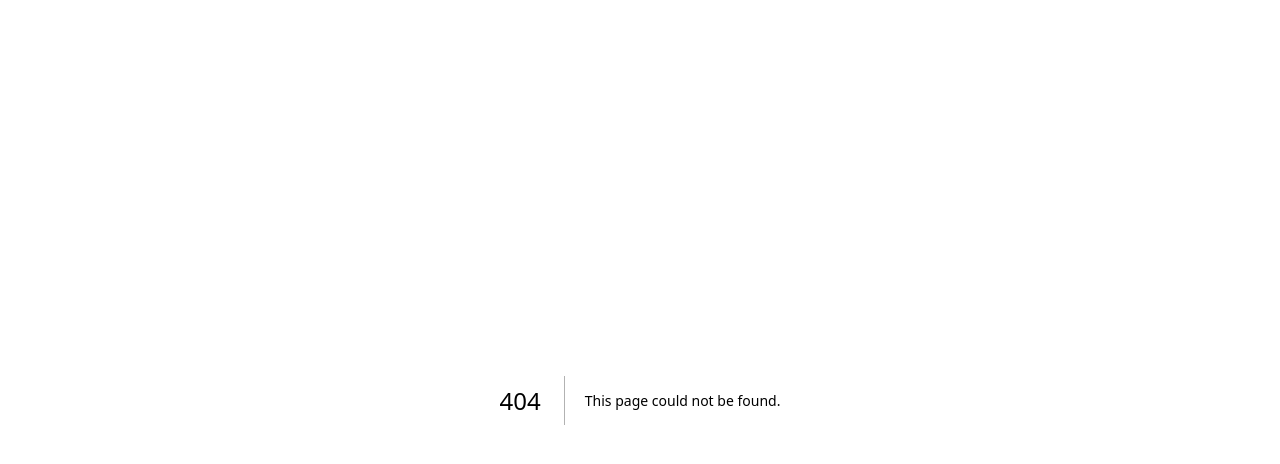
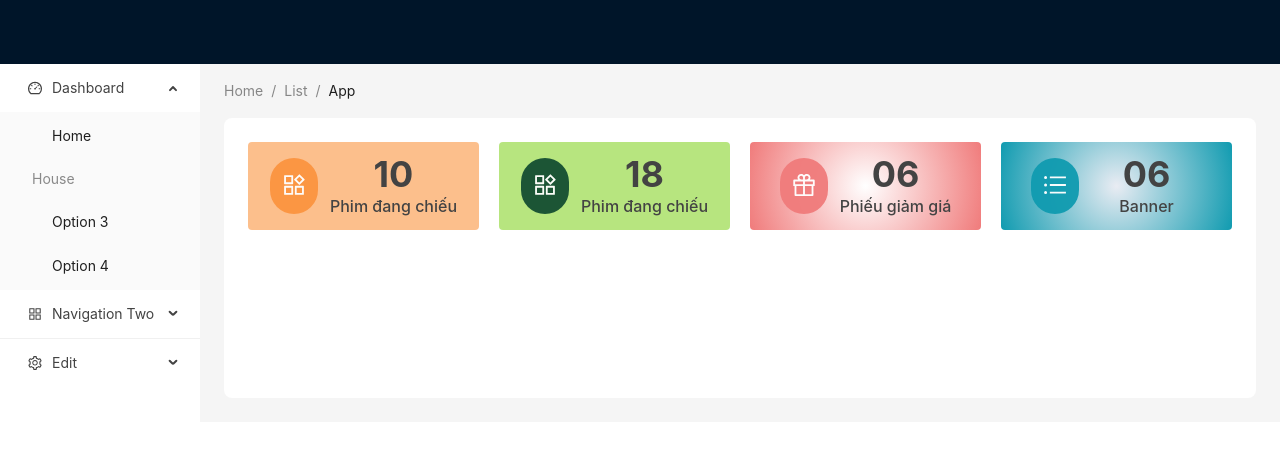
Before and after one commit to wingsx0/TIM_FE, a Next.js app: page /dashboard/home in a window 1280 px wide. Before the commit this address had no page. Shown: the top 464 px of the page. Built offline with nearby package versions, Linux system fonts and the light colour scheme.

Commit message:
finish header home component

```diff
--- a/src/app/dashboard/(home)/page.tsx
+++ /dev/null
@@ -1,7 +0,0 @@
-import React from "react";
-
-const page = () => {
-  return <div>Hello world</div>;
-};
-
-export default page;
--- /dev/null
+++ b/src/app/dashboard/home/HeaderHomeDashboard.tsx
@@ -0,0 +1,80 @@
+import {
+  GiftOutlined,
+  ProductOutlined,
+  UnorderedListOutlined,
+} from "@ant-design/icons";
+import React from "react";
+interface IItem {
+  key: number;
+  icon: React.ReactNode;
+  num: number;
+  title: string;
+  color: string;
+  bgColor: string;
+}
+
+const items: IItem[] = [
+  {
+    key: 1,
+    icon: <ProductOutlined />,
+    num: 10,
+    title: "Phim đang chiếu",
+    color: "#fb9440",
+    bgColor: "rgba(251,148,64,0.6)",
+  },
+  {
+    key: 2,
+    icon: <ProductOutlined />,
+    num: 18,
+    title: "Phim đang chiếu",
+    color: "#144e32",
+    bgColor: "rgba(113,203,0,0.5)",
+  },
+  {
+    key: 3,
+    icon: <GiftOutlined />,
+    num: 6,
+    title: "Phiếu giảm giá",
+    color: "#f07b7b",
+    bgColor:
+      "radial-gradient(circle, rgba(255,255,255,1) 0%, rgba(240,123,123,1) 100%)",
+  },
+  {
+    key: 4,
+    icon: <UnorderedListOutlined />,
+    num: 6,
+    title: "Banner",
+    color: "#109bb0",
+    bgColor:
+      "radial-gradient(circle, rgba(233,236,243,1) 0%, rgba(16,155,176,1) 100%)",
+  },
+];
+const HeaderHomeDashboard = () => {
+  return (
+    <div className="grid grid-cols-4 gap-x-5">
+      {items && items.map((item) => <ItemHeader key={item.key} item={item} />)}
+    </div>
+  );
+};
+const ItemHeader = ({ item }: { item: IItem }) => {
+  const { icon, num, title, color, bgColor } = item;
+  return (
+    <div
+      className="flex items-center justify-center rounded gap-x-3 py-3 px-2"
+      style={{ background: bgColor }}
+    >
+      <span
+        className="p-3 rounded-full opacity-95 text-2xl text-white"
+        style={{ backgroundColor: color }}
+      >
+        {icon}
+      </span>
+      <div className="flex flex-col items-center text-base text-black43 min-w-28">
+        <span className="text-4xl font-bold">{num < 10 ? `0${num}` : num}</span>
+        <span className="font-medium">{title}</span>
+      </div>
+    </div>
+  );
+};
+
+export default HeaderHomeDashboard;
--- /dev/null
+++ b/src/app/dashboard/home/page.tsx
@@ -0,0 +1,12 @@
+import React from "react";
+import HeaderHomeDashboard from "./HeaderHomeDashboard";
+
+const page = () => {
+  return (
+    <>
+      <HeaderHomeDashboard></HeaderHomeDashboard>
+    </>
+  );
+};
+
+export default page;
--- a/src/app/globals.css
+++ b/src/app/globals.css
@@ -174,3 +174,15 @@ width: calc((100% - 334px) - 32px);
 .ant-btn-primary {
   @apply bg-primary !important;
 }
+/* menu-dashboard */
+
+.menu-dashboard .ant-menu-submenu-open.ant-menu-submenu-selected > .ant-menu-submenu-title {
+  background: rgb(251,148,64);
+background: linear-gradient(90deg, rgba(251,148,64,1) 0%, rgba(251,148,64,0.7904411764705882) 100%);
+@apply transition-all ease-linear !important;
+}
+.menu-dashboard .ant-menu-item-selected {
+  background: rgb(251,148,64);
+  background: radial-gradient(circle, rgba(251,148,64,1) 0%, rgba(242,107,56,1) 100%);
+  @apply text-white font-normal !important;
+}
--- a/src/components/menu/MenuLeftDashboard.tsx
+++ b/src/components/menu/MenuLeftDashboard.tsx
@@ -29,15 +29,9 @@ function getItem(
 }
 const items: MenuProps["items"] = [
   getItem("Dashboard", "sub1", <DashboardOutlined />, [
+    getItem(<Link href="/dashboard/home">Home</Link>, "g1", null),
     getItem(
-      "Item 1",
-      "g1",
-      null,
-      [getItem("Option 1", "1"), getItem("Option 2", "2")],
-      "group"
-    ),
-    getItem(
-      "Item 2",
+      <Link href="">House</Link>,
       "g2",
       null,
       [getItem("Option 3", "3"), getItem("Option 4", "4")],
@@ -81,6 +75,7 @@ const MenuLeftDashboard = () => {
         defaultOpenKeys={["sub1"]}
         mode="inline"
         items={items}
+        className="menu-dashboard"
       />
     </div>
   );
```
